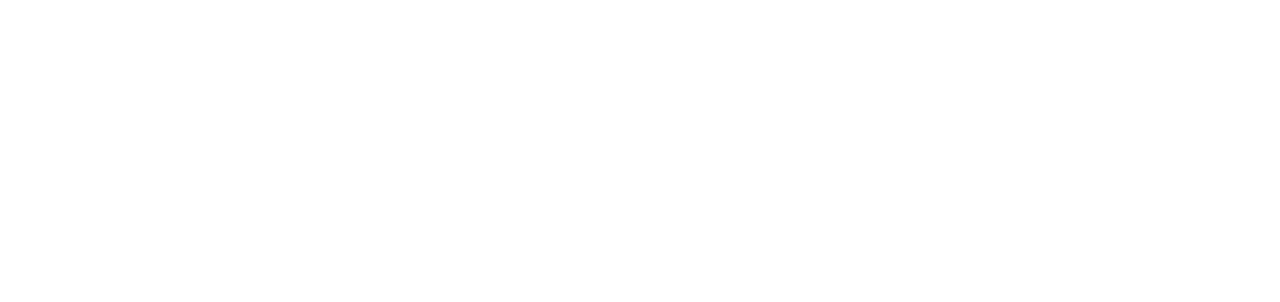
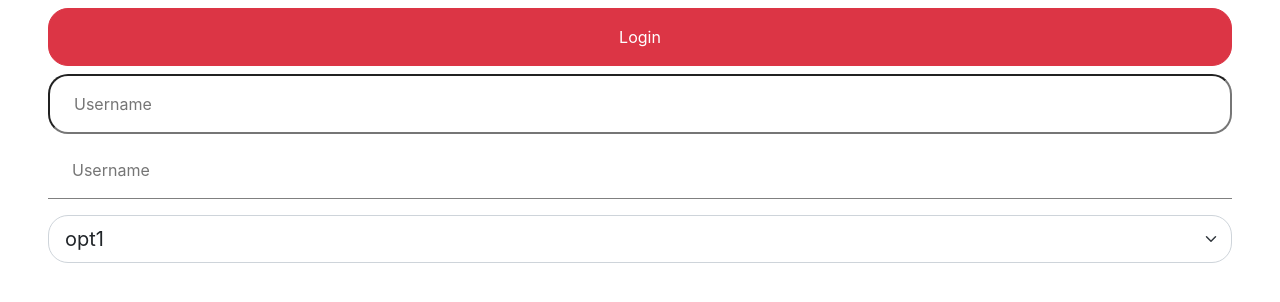
Before and after one commit to 7shiroi/ngopskuy-frontend, a React (Create React App) app: page /test in a window 1280 px wide. Before the commit this address had no page. Shown: the top 302 px of the page. Built offline with nearby package versions, Linux system fonts and the light colour scheme.

Commit message:
Add : component

```diff
--- a/package.json
+++ b/package.json
@@ -9,6 +9,7 @@
     "bootstrap": "^5.1.3",
     "eslint-config-airbnb": "^19.0.4",
     "react": "^17.0.2",
+    "react-bootstrap": "^2.2.0",
     "react-dom": "^17.0.2",
     "react-fontawesome": "^1.7.1",
     "react-helmet": "^6.1.0",
--- a/public/index.html
+++ b/public/index.html
@@ -1,14 +1,12 @@
 <!DOCTYPE html>
 <html lang="en">
+
 <head>
   <meta charset="utf-8" />
   <link rel="icon" href="%PUBLIC_URL%/favicon.ico" />
   <meta name="viewport" content="width=device-width, initial-scale=1" />
   <meta name="theme-color" content="#000000" />
-    <meta
-      name="description"
-      content="Web site created using create-react-app"
-    />
+  <meta name="description" content="Web site created using create-react-app" />
   <link rel="apple-touch-icon" href="%PUBLIC_URL%/logo192.png" />
   <!--
       manifest.json provides metadata used when your web app is installed on a
@@ -24,8 +22,15 @@
       work correctly both with client-side routing and a non-root public URL.
       Learn how to configure a non-root public URL by running `npm run build`.
     -->
+  <link rel="stylesheet" href="path/to/font-awesome/css/font-awesome.min.css">
+  <link rel="preconnect" href="https://fonts.googleapis.com">
+  <link rel="preconnect" href="https://fonts.gstatic.com" crossorigin>
+  <link href="https://fonts.googleapis.com/css2?family=Nunito:wght@400;600;700;900&display=swap" rel="stylesheet">
+  <link href="https://fonts.googleapis.com/css2?family=Playfair+Display:wght@400;600;700;900&display=swap"
+    rel="stylesheet">
   <title>React App</title>
 </head>
+
 <body>
   <noscript>You need to enable JavaScript to run this app.</noscript>
   <div id="root"></div>
@@ -40,4 +45,5 @@
       To create a production bundle, use `npm run build` or `yarn build`.
     -->
 </body>
+
 </html>
--- a/src/App.js
+++ b/src/App.js
@@ -2,6 +2,7 @@
 import './App.css';
 import { Route, Routes, BrowserRouter } from 'react-router-dom'
 import Homepage from './pages/Homepage'
+import Test from './pages/Test'
 import React from 'react'
 
 export const App = () => {
@@ -9,6 +10,7 @@ export const App = () => {
     <BrowserRouter>
       <Routes>
         <Route path='/' element={<Homepage />} />
+        <Route path='/test' element={<Test />} />
       </Routes>
     </BrowserRouter>
   )
--- a/src/assets/style.css
+++ b/src/assets/style.css
@@ -0,0 +1,13 @@
+.radius{
+    border-radius: 20px;
+}
+.input-underline{
+    border-radius: unset;
+    border-top: unset;
+    border-left: unset;
+    border-right: unset;
+    border-bottom: 1px grey solid;
+}
+.input-underline:focus{
+    outline: unset;
+}
--- a/src/components/Button.js
+++ b/src/components/Button.js
@@ -1,7 +1,12 @@
 import React from 'react'
 
-export const Button = () => {
+export const Button = ({ children, block, padding,  variant = 'info', ...rest }) => {
   return (
-    <div>Button</div>
+    < div className={block ? `d-grid ${padding ? padding : 'px-5 my-2'}` : `d-inline-block ${padding ? padding : 'px-5'}`} >
+      <button className={`btn py-3 radius btn-${variant} `} {...rest}>{children}</button>
+    </div >
+
   )
 }
+
+export default Button
--- /dev/null
+++ b/src/components/Input.js
@@ -0,0 +1,12 @@
+
+import React from 'react'
+
+export const Input = ({ variant, block, placeholder, padding, version, ...rest }) => {
+    return (
+        <div className={block ? `d-grid ${padding ? padding : 'px-5 my-2'}` : `d-inline-block ${padding ? padding : 'px-5'}`} >
+            <input type="text" className={`py-3 px-4  outline-secondary radius ${version}`} placeholder={`${placeholder ? placeholder : ''}`} {...rest} />
+        </div>
+    )
+}
+
+export default Input
--- /dev/null
+++ b/src/components/InputUnderline.js
@@ -0,0 +1,14 @@
+import React from 'react'
+
+export const InputUnderline = ({ variant, block, placeholder, padding, version, ...rest }) => {
+    return (
+        <>
+            <div className={block ? `d-grid ${padding ? padding : 'px-5 my-2'}` : `d-inline-block ${padding ? padding : 'px-5'}`} >
+                <input type="text" className={`py-3 wrapper px-4 radius ${version}`} placeholder={`${placeholder ? placeholder : ''}`} {...rest} />
+            </div>
+            <span className="underline"></span>
+        </>
+    )
+}
+
+export default InputUnderline
--- /dev/null
+++ b/src/components/Select.js
@@ -0,0 +1,16 @@
+import React from 'react'
+import Form from 'react-bootstrap/Form'
+
+export const Select = ({ variant, block, placeholder, padding, children, version, ...rest }) => {
+    return (
+        <>
+            <div className={block ? `d-grid ${padding ? padding : 'px-5 py-2 my-2'}` : `d-inline-block ${padding ? padding : 'px-5'}`} >
+                <Form.Select className='radius' size="lg">
+                    {children}
+                </Form.Select>
+            </div>
+        </>
+    )
+}
+
+export default Select
--- a/src/index.js
+++ b/src/index.js
@@ -3,8 +3,10 @@ import ReactDOM from 'react-dom';
 import 'bootstrap/dist/css/bootstrap.min.css';
 import 'bootstrap/dist/js/bootstrap.bundle'
 import './index.css';
+import './assets/style.css'
 import App from './App';
 import reportWebVitals from './reportWebVitals';
+
 
 ReactDOM.render(
   <React.StrictMode>
--- /dev/null
+++ b/src/pages/Test.js
@@ -0,0 +1,24 @@
+import React from 'react'
+import Button from "../components/Button"
+import Input from "../components/Input"
+import InputUnderline from "../components/InputUnderline"
+import Select from "../components/Select"
+
+export const Test = () => {
+    return (
+        <>
+            <Button block variant='danger' version={'input-normal'}> Login </Button>
+            <Input block placeholder="Username"></Input>
+            <InputUnderline block version="input-underline" placeholder="Username"></InputUnderline>
+            <Select block>
+                <option>opt1</option>
+                <option>opt1</option>
+                <option>opt1</option>
+                <option>opt1</option>
+            </Select>
+        </>
+
+    )
+}
+
+export default Test
```
Also changed, not shown: 1 other file (tests, documents, lock files or other folders). Lines whose indentation alone changed are shown as unchanged.
